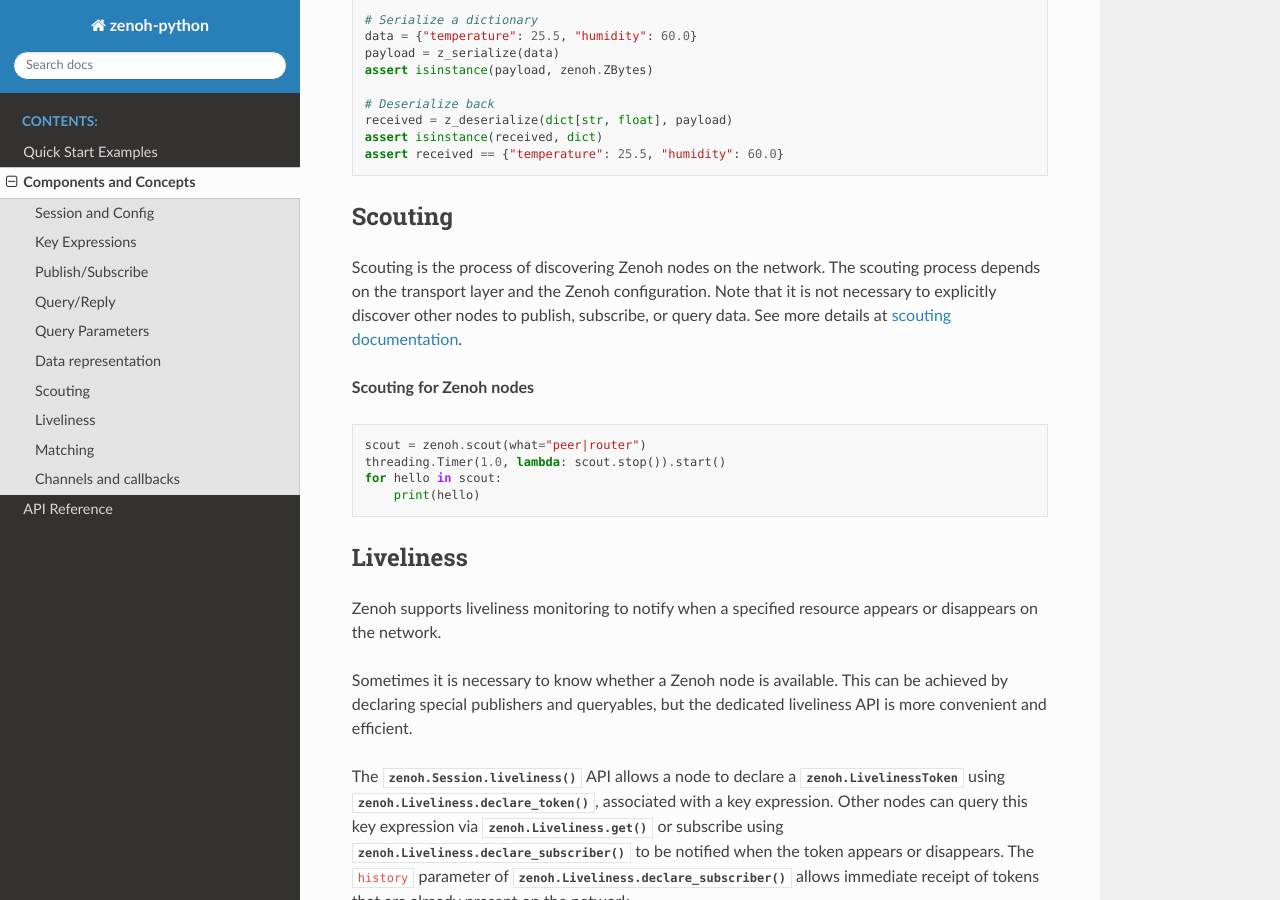
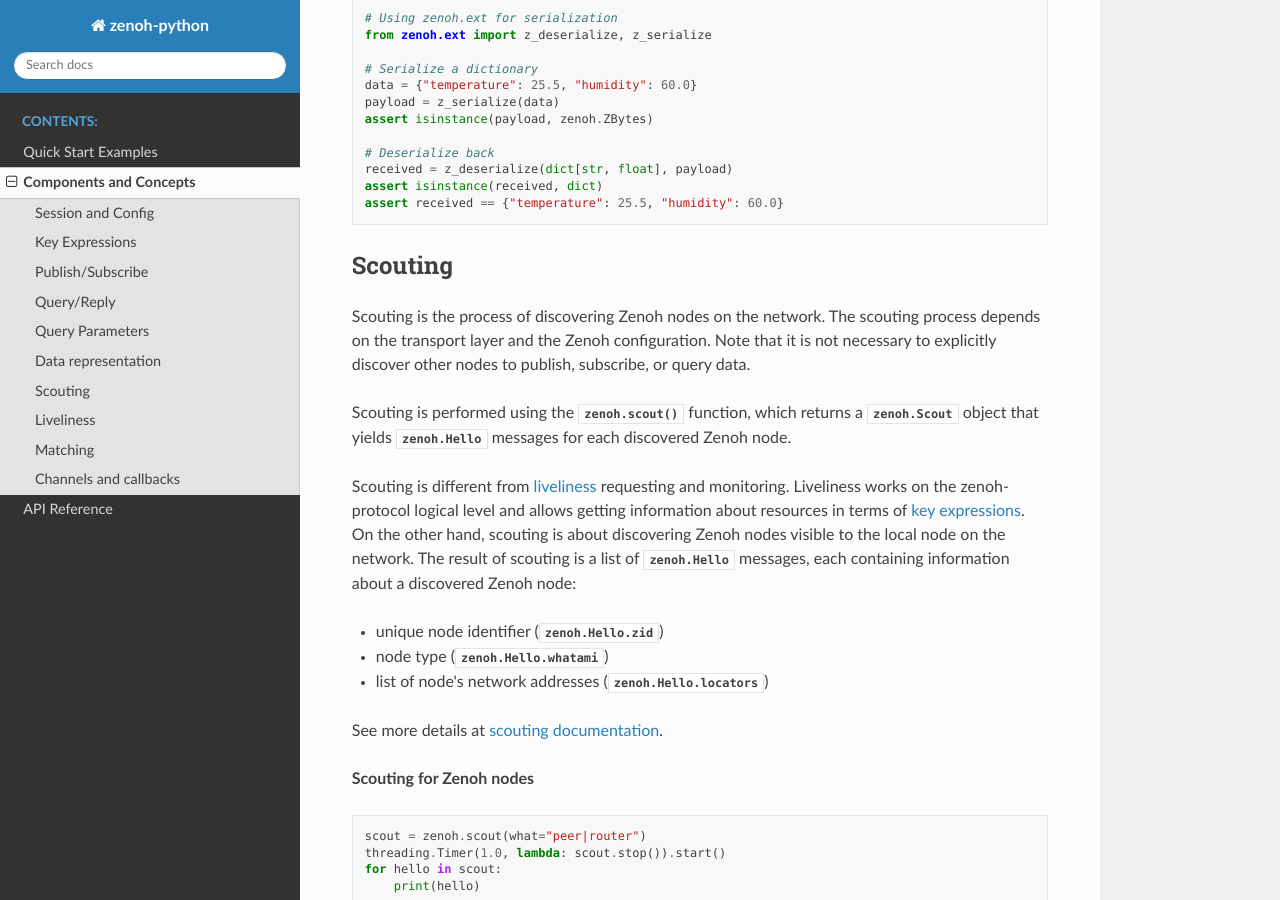
Before and after one commit to eclipse-zenoh/zenoh-python, a Sphinx documentation site: the page built from docs/concepts.rst, in a window 1280 px wide and 900 px high, scrolled down 5686 px. Built offline with Sphinx 7.4.7 and the Read the Docs theme 3.1.0, drawn with Linux system fonts in a browser that asks for light colours; some of the changed text lies outside the part shown.

Commit message:
scouting better documented

```diff
--- a/docs/concepts.rst
+++ b/docs/concepts.rst
@@ -18,17 +18,22 @@
 Session and Config
 ------------------
 
-Zenoh supports two paradigms of communication: publish/subscribe and query/reply. The entities
+Zenoh supports two paradigms of communication: :ref:`publish-subscribe` and :ref:`query-reply`. The entities
 that perform communication (for example, publishers, subscribers, queriers, and queryables) are
 declared through a :class:`zenoh.Session`. A session is created by the :func:`zenoh.open` function,
 which takes a :class:`zenoh.Config` as an argument.
 
-The configuration is stored in a json file. The file format is documented in the Zenoh Rust API
+The configuration is stored in a json file and can be read with :func:`zenoh.Config.from_file`.
+The file format is documented in the Zenoh Rust API
 `Config <https://docs.rs/zenoh/latest/zenoh/config/struct.Config.html>`_ reference.
+
+**Creating a zenoh session**
 
 .. literalinclude:: examples/keyexpr_declare.py
    :language: python
    :lines: 5-5
+
+.. _key-expressions:
 
 Key Expressions
 ---------------
@@ -219,6 +226,21 @@
 process depends on the transport layer and the Zenoh configuration. Note that
 it is not necessary to explicitly discover other nodes to publish, subscribe, or
 query data.
+
+Scouting is performed using the :func:`zenoh.scout` function, which returns a
+:class:`zenoh.Scout` object that yields :class:`zenoh.Hello` messages for each
+discovered Zenoh node.
+
+Scouting is different from :ref:`liveliness <liveliness>` requesting and monitoring. Liveliness
+works on the zenoh-protocol logical level and allows getting information about resources in terms of
+:ref:`key expressions <key-expressions>`. On the other hand, scouting is about discovering Zenoh nodes visible
+to the local node on the network. The result of scouting is a list of :class:`zenoh.Hello` messages,
+each containing information about a discovered Zenoh node:
+
+- unique node identifier (:attr:`zenoh.Hello.zid`)
+- node type (:attr:`zenoh.Hello.whatami`)
+- list of node's network addresses (:attr:`zenoh.Hello.locators`)
+
 See more details at `scouting documentation <https://zenoh.io/docs/getting-started/deployment/#scouting>`_.
 
 **Scouting for Zenoh nodes**
@@ -226,6 +248,8 @@
 .. literalinclude:: examples/scouting.py
    :language: python
    :lines: 6-9
+
+.. _liveliness:
 
 Liveliness
 ----------
--- a/docs/examples/keyexpr_validation.py
+++ b/docs/examples/keyexpr_validation.py
@@ -16,8 +16,8 @@
     canonized_ke = KeyExpr.autocanonize("robot/sensor/**/*/**/**")
     assert str(canonized_ke) == "robot/sensor/*/**"
 
-    # Invalid key expression (** should not precede *)
-    invalid_ke = KeyExpr("robot/sensor/**/*")
+    # Invalid key expression (empty segment)
+    invalid_ke = KeyExpr("robot/sensor//*")
     assert True, "This line should not be reached"
 except zenoh.ZError as e:
     print(f"Validation error: {e}")
```
Also changed, not shown: other parts of docs/concepts.rst (+4 -2 lines).
